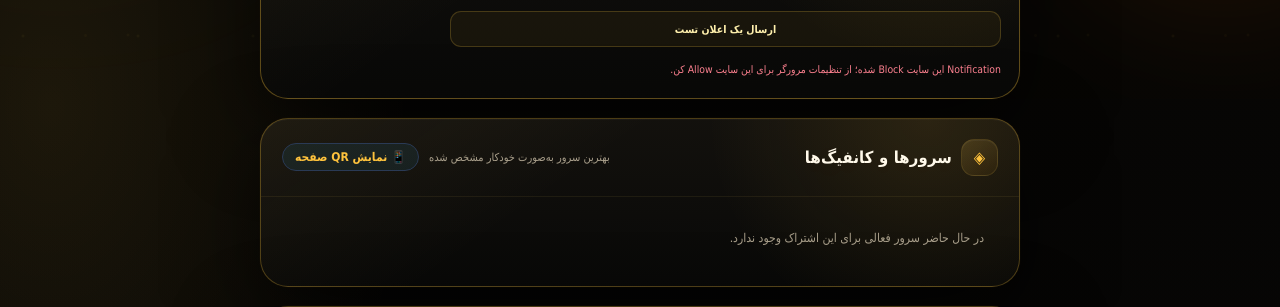
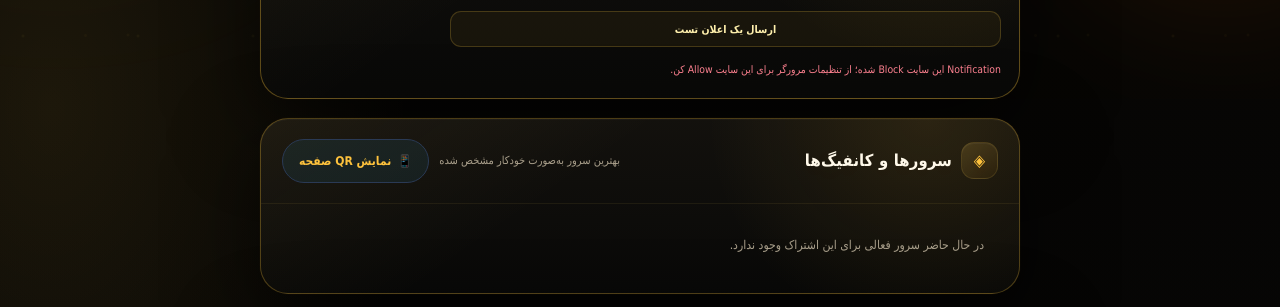
Before and after one commit to DashSaman/OV-PvNetwork, a FastAPI app: template frontend/templates/subscription.html in a window 1280 px wide. Shown: the part 701-1008 px from the top of the page. Run offline with FastAPI, Linux system fonts and the light colour scheme; the template is opened without the code that fills it, so the values that code supplies are empty; parts of the project's set-up code (start-up, migrations or seed data) failed here and were passed over.

Commit message:
fix: meet the 44px touch floor for subscription QR buttons

```diff
--- a/frontend/templates/subscription.html
+++ b/frontend/templates/subscription.html
@@ -1886,8 +1886,8 @@ html[data-theme="light"] .pn-notify-test{
 
   <style>
   .section-note-wrap{display:flex;align-items:center;gap:10px;flex-wrap:wrap}
-  .qr-page-btn{cursor:pointer;border:1px solid var(--border,#2a3a55);background:rgba(56,189,248,.08);color:var(--gold,#f5c451);font:inherit;font-size:12px;font-weight:700;padding:6px 12px;border-radius:999px}
-  .node-qr{cursor:pointer;user-select:none;border:1px solid rgba(245,196,81,.45);color:var(--gold,#f5c451);font-size:11px;font-weight:800;border-radius:8px;padding:2px 8px;margin-inline-start:8px}
+  .qr-page-btn{cursor:pointer;border:1px solid var(--border,#2a3a55);background:rgba(56,189,248,.08);color:var(--gold,#f5c451);font:inherit;font-size:12px;font-weight:700;padding:12px 16px;min-height:44px;min-width:44px;display:inline-flex;align-items:center;gap:6px;border-radius:999px}
+  .node-qr{cursor:pointer;user-select:none;border:1px solid rgba(245,196,81,.45);color:var(--gold,#f5c451);font-size:11px;font-weight:800;border-radius:8px;padding:6px 10px;min-height:44px;min-width:44px;display:inline-flex;align-items:center;margin-inline-start:8px}
   .node-qr:hover,.qr-page-btn:hover{filter:brightness(1.15)}
   .device-grid{display:grid;grid-template-columns:repeat(auto-fit,minmax(240px,1fr));gap:12px;margin-top:14px}
   .device-card{border:1px solid rgba(148,163,184,.18);border-radius:14px;padding:14px;background:rgba(15,23,42,.35)}
```
